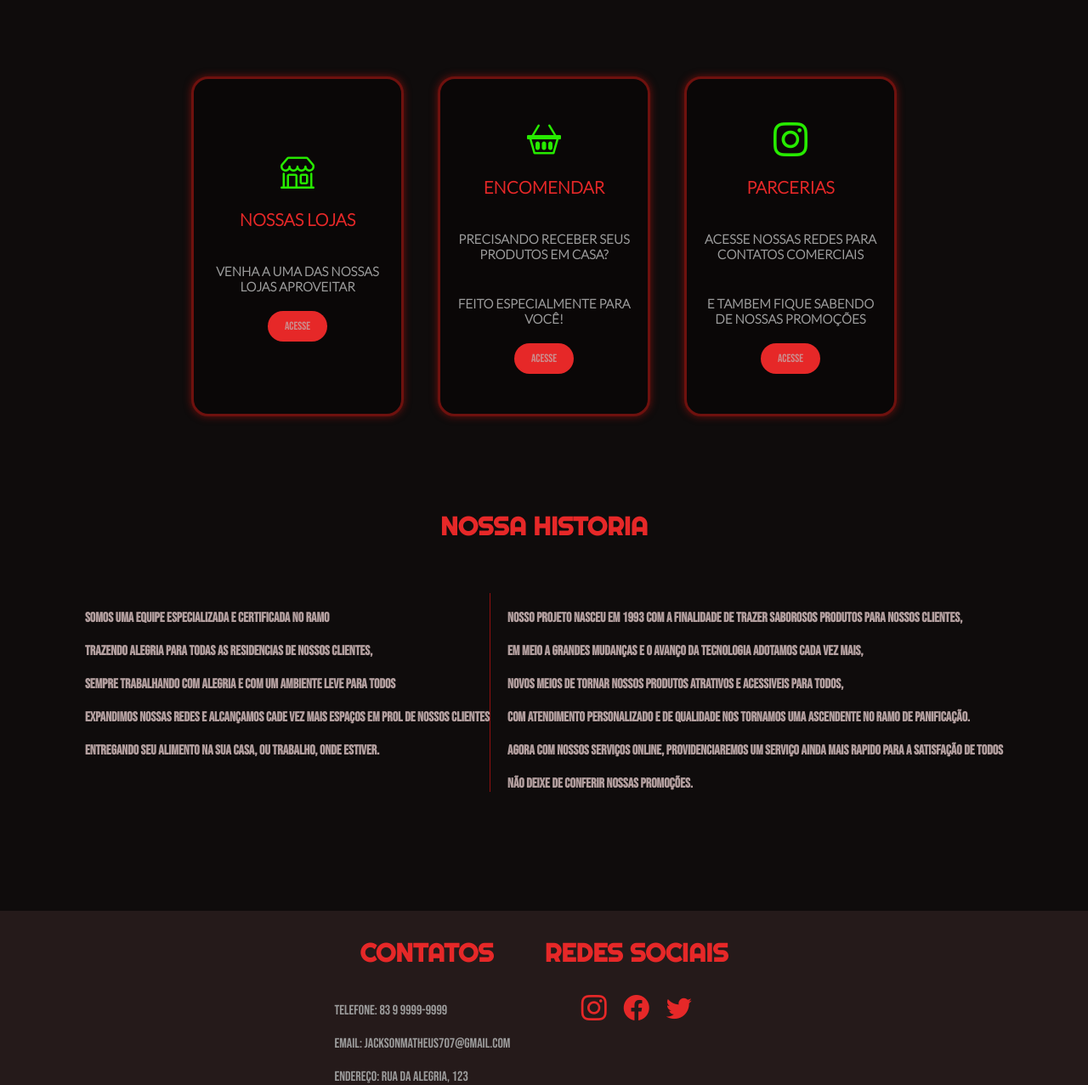
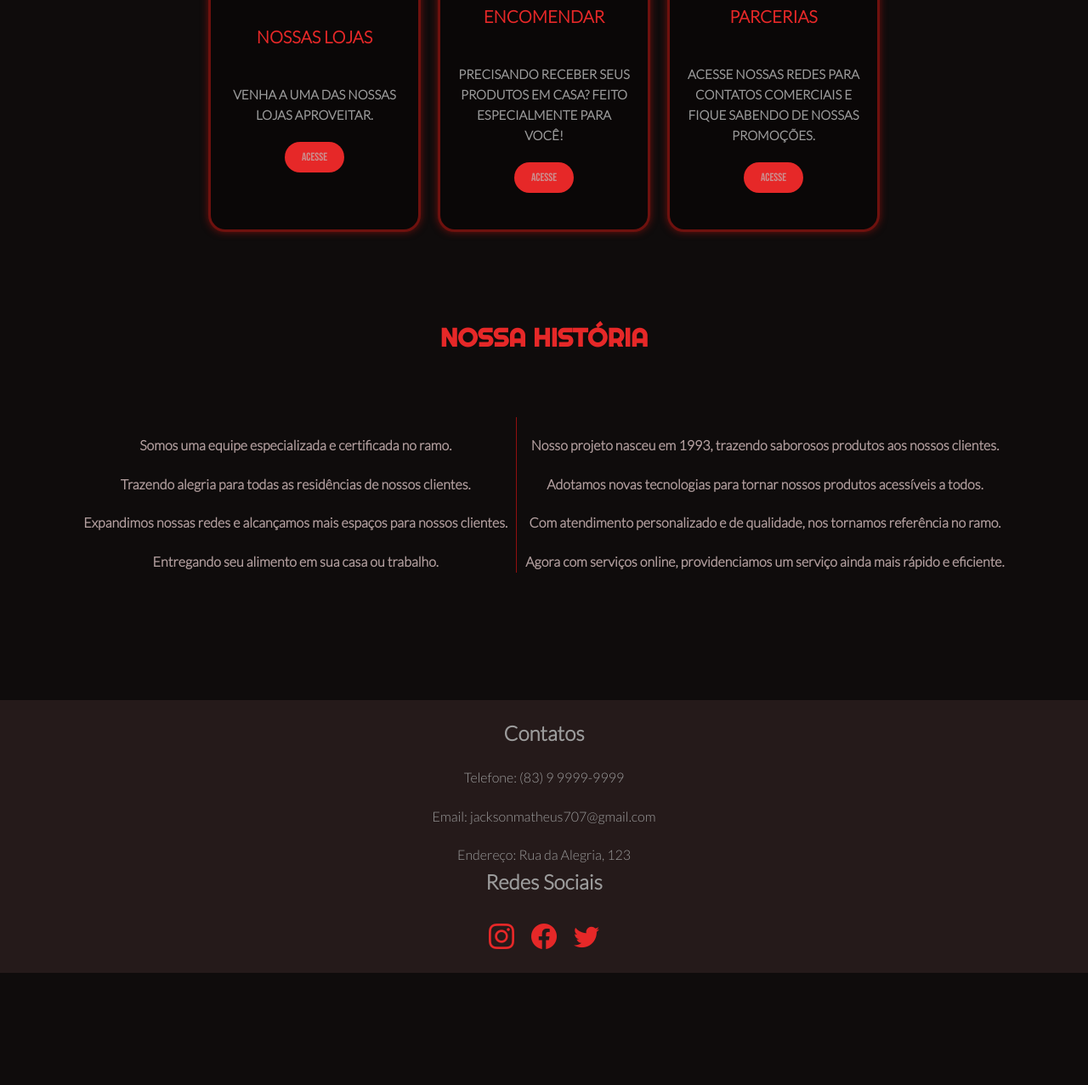
Before and after one commit to jackmath1/projeto-padaria, a plain HTML site: page index.html in a window 1280 px wide. Shown: the part 1142-2419 px from the top of the page at 85% size. After the commit the page ends 2287 px from the top, so only its background shows below. Drawn offline with nearby package versions, Linux system fonts and the light colour scheme; files whose address does not match are found by name.

Commit message:
Add files via upload

```diff
--- a/index.html
+++ b/index.html
@@ -3,8 +3,8 @@
 <head>
     <meta charset="UTF-8">
     <meta name="viewport" content="width=device-width, initial-scale=1.0">
-    <title>padaria gouvea</title>
-    <meta name="description" content="Aqui você encontra os melhores produtos de padaria da regiao de lucena desde tal ano">
+    <title>Padaria Gouvea</title>
+    <meta name="description" content="Aqui você encontra os melhores produtos de padaria da região de Lucena desde tal ano">
     <link rel="stylesheet" href="https://cdn.jsdelivr.net/npm/bootstrap-icons@1.11.3/font/bootstrap-icons.min.css">
     <link rel="stylesheet" href="style.css">
 </head>
@@ -12,108 +12,90 @@
     <header>
         <div class="menu">
             <div class="logo">
-        <span>jck padaria</span>
+                <span>JCK Padaria</span>
             </div>
             <div class="acesso">
                 <nav>
                     <ul>
-            <li><a href="#home">inico</a></li>
-            <li><a href="#about">sobre</a></li>
-            <li><a href="#services">especialidades</a></li>
+                        <li><a href="#home">Início</a></li>
+                        <li><a href="#about">Sobre</a></li>
+                        <li><a href="#services">Especialidades</a></li>
                         <li><a href="#contact">Contato</a></li>
                     </ul>
+                </nav>
             </div>
             <div class="whats">
-
-            <i href="*" class="bi bi-whatsapp"></i>
+                <i href="#" class="bi bi-whatsapp"></i>
             </div>
-    </nav>
         </div>
     </header>
+
     <main>
-
-    <section class="about">
-        <!-- Content for the about section goes here -->
+        <section class="about" id="about">
             <div class="relative">
                 <img class="chamado" src="imagens/padeirologo.png" alt="padeiro">
                 <div class="sobre">
-        <h1 class="titulo">jck padaria</h1>
-     <P>bem vindos a sua padaria do futuro</P>
-     <p>aqui voce irá encontrar os melhore produtos,</p>
-        <p>com a melhor qualidade e o melhor preço.</p>
-        <p>venha nos visitar e se surpreenda com a qualidade!</p>
-        <button class="produtos">nossos produtos</button>
+                    <h1 class="titulo">JCK Padaria</h1>
+                    <p>Bem-vindos à sua padaria do futuro!</p>
+                    <p>Aqui você irá encontrar os melhores produtos, com a melhor qualidade e o melhor preço.</p>
+                    <p>Venha nos visitar e se surpreenda com a qualidade!</p>
+                    <button class="produtos">Nossos Produtos</button>
                 </div>
             </div>
         </section>
-<section>
+
+        <section class="venda">
             <div class="produto-venda">
                 <div class="product-card">
                     <i class="bi bi-shop"></i>
                     <h2>Nossas Lojas</h2>
-    <p>venha a uma das nossas lojas aproveitar</p>
-    <button>acesse</button>
+                    <p>Venha a uma das nossas lojas aproveitar.</p>
+                    <button>Acesse</button>
                 </div>
 
                 <div class="product-card">
                     <i class="bi bi-basket2"></i>
-    <h2>encomendar</h2>
-    <p>Precisando receber seus produtos em casa?</p>
-    <p>feito especialmente para você!</p>
-    <button>acesse</button>
-
+                    <h2>Encomendar</h2>
+                    <p>Precisando receber seus produtos em casa? Feito especialmente para você!</p>
+                    <button>Acesse</button>
                 </div>
 
                 <div class="product-card">
                     <i class="bi bi-instagram"></i>
                     <h2>Parcerias</h2>
-    <p>acesse nossas redes para contatos comerciais</p>
-    <p>e tambem fique sabendo de nossas promoções</p>
-    <button>acesse</button>
+                    <p>Acesse nossas redes para contatos comerciais e fique sabendo de nossas promoções.</p>
+                    <button>Acesse</button>
                 </div>
-</div>
-
-
-</section>
-
-    <section class="services">
-        <!-- Content for the services section goes here -->
-
-
-        <h4>nossa historia</h4>
-        <div class="historia">
-
-        <div class="metatxt1">
-        <p>somos uma equipe especializada e certificada no ramo</p>
-        <p>trazendo alegria para todas as residencias de nossos clientes,</p>
-        <p>sempre trabalhando com alegria e com um ambiente leve para todos</p>
-        <p>expandimos nossas redes e alcançamos cade vez mais espaços em prol de nossos clientes</p>
-        <p> entregando seu alimento na sua casa, ou trabalho, onde estiver.</p>
-    </div>
-    <div class="metatxt2">
-   <p>nosso projeto nasceu em 1993 com a finalidade de trazer saborosos produtos para nossos clientes,</p>
-    <p>em meio a grandes mudanças e o avanço da tecnologia adotamos cada vez mais,</p>
-    <p>novos meios de tornar nossos produtos atrativos e acessiveis para todos,</p>
-    <p>com atendimento personalizado e de qualidade nos tornamos uma ascendente no ramo de panificação.</p>
-    <p>agora com nossos serviços online, providenciaremos um serviço ainda mais rapido para a satisfação de todos</p>
-        <p>não deixe de conferir nossas promoções.</p>
-    </div>
-
-
-
-
             </div>
         </section>
 
-<footer>
+        <section class="services" id="services">
+            <h4>Nossa História</h4>
+            <div class="historia">
+                <div class="metatxt1">
+                    <p>Somos uma equipe especializada e certificada no ramo.</p>
+                    <p>Trazendo alegria para todas as residências de nossos clientes.</p>
+                    <p>Expandimos nossas redes e alcançamos mais espaços para nossos clientes.</p>
+                    <p>Entregando seu alimento em sua casa ou trabalho.</p>
+                </div>
+                <div class="metatxt2">
+                    <p>Nosso projeto nasceu em 1993, trazendo saborosos produtos aos nossos clientes.</p>
+                    <p>Adotamos novas tecnologias para tornar nossos produtos acessíveis a todos.</p>
+                    <p>Com atendimento personalizado e de qualidade, nos tornamos referência no ramo.</p>
+                    <p>Agora com serviços online, providenciamos um serviço ainda mais rápido e eficiente.</p>
+                </div>
+            </div>
+        </section>
+    </main>
+        <footer id="contact">
             <div class="contato">
-        <h2>contatos</h2>
-        <p>telefone: 83 9 9999-9999</p>
-        <p>email: jacksonmatheus707@gmail.com</p>
-        <p>endereço: rua da alegria, 123</p>
+                <h2>Contatos</h2>
+                <p>Telefone: (83) 9 9999-9999</p>
+                <p>Email: jacksonmatheus707@gmail.com</p>
+                <p>Endereço: Rua da Alegria, 123</p>
             </div>
             <div class="redes">
-        <h2>redes sociais</h2>
+                <h2>Redes Sociais</h2>
                 <div class="social">
                     <i class="bi bi-instagram"></i>
                     <i class="bi bi-facebook"></i>
@@ -122,8 +104,7 @@
             </div>
         </footer>
 
-</main>
+
+    <script src="./function.js"></script>
 </body>
-<script src="./function.js"></script>
-
 </html>
--- a/style.css
+++ b/style.css
@@ -2,158 +2,166 @@
 @import url('https://fonts.googleapis.com/css2?family=Righteous&display=swap');
 @import url('https://fonts.googleapis.com/css2?family=Lato:wght@300&display=swap');
 
-*{
+* {
     margin: 0;
     padding: 0;
     box-sizing: border-box;
 }
 
-
-
 body {
-    font-family: 'Bebas Neue', cursive;
+    font-family: 'Segoe UI', Tahoma, Geneva, Verdana, sans-serif;
     background-color: #0f0c0c;
-  max-width: 1280px;
-
+    margin: 0 auto;
+    color: #9c9c9c;
+    font-size: 16px;
+    line-height: 1.6;
+    font-family: 'Lato', sans-serif;
+    font-weight: 300;
+    text-align: center;
+    width: 100%;
+}
+span {
+    font-family: 'lato', sans-serif;
+    color: #e62828;
+    font-size: 30px;
+    font-weight: 800;
+    text-transform: uppercase ;
 
 }
-
 
 a {
     text-decoration: none;
     color: #9c9c9c;
     text-transform: uppercase;
 }
+
 ul {
     list-style: none;
     display: flex;
     gap: 20px;
+    justify-content: center;
+    align-items: center;
 }
+
 .menu {
     display: flex;
     justify-content: space-between;
     align-items: center;
     height: 100px;
     background-color: #251a1a;
-    padding: 30px 50px;
+    padding: 0 20px;
 }
+
 .whats i {
     color: #d32e2e;
     width: 150px;
+}
 
-
-}
-.whats i:hover{
+.whats i:hover {
     color: #911010;
     transition: color 0.5s ease;
 }
+
 button {
-    background-color: #e62828;;
+    background-color: #e62828;
     color: #cc8f8f;
     border: none;
     padding: 10px 20px;
    cursor: pointer;
     border-radius: 20px;
-    font-family: 'bebas neue', cursive;
-
-
-
+    font-family: 'Bebas Neue', cursive;
 
 }
+
 button:hover {
     background-color: #af3535;
-transition: color 2.5s ease;
+    transition: background-color 0.5s ease;
+}
 
-
-}
 a:hover {
     color: #911010;
     transition: color 0.5s ease;
+}
 
+/* MAIN STYLES */
+main {
+    display: flex;
+    flex-direction: column;
+    align-items: center;
+    width: 100%;
+    gap: 50px; /* Espaçamento entre as seções */
+    padding: 50px 0;
 }
+
+/* SECTIONS */
+section {
+    display: flex;
+    flex-direction: column;
+    align-items: center;
+    justify-content: center;
+    width: 100%;
+    margin-bottom: 50px;
+}
+
 .about {
     display: flex;
     justify-content: space-between;
     align-items: center;
-   margin-bottom: 80px;
-   padding: 100px;
+    width: 100%;
+    padding: 50px;
+}
 
-
-
-}
 .chamado {
     width: 380px;
     padding: 40px;
     border-radius: 50%;
     animation: float 2s ease-in-out infinite;
+}
 
-}
 .sobre {
     font-weight: 800;
     font-size: 26px;
     color: rgb(179, 159, 159);
+    text-align: center  ;
+}
 
-}
-.titulo{
+.titulo {
     font-size: larger;
     text-transform: uppercase;
     color: #e62828;
 }
+
 p {
     padding-top: 10px;
     margin-top: 10px;
 }
-.produtos{
-    margin-top: 40px;
+
+.venda, .services {
+    display: flex;
+    justify-content: center;
+    width: 100%;
+    padding: 0 20px;
 }
-h4{
-color: #e62828;
-font-size: 60px;
-justify-content: center;
-text-align: center;
-}
-   main {
+
+.produto-venda {
     display: flex;
-    align-items: center;
     flex-wrap: wrap;
     justify-content: center;
-    gap: 60px;
-    margin-top: 70px;}
-
-
-
-
-.historia {
-    font-weight: 800;
-    display: flex;
-    font-size: 16px;
-    color: rgb(179, 159, 159);
-    justify-content: space-between;
-    padding: 20px;
     gap: 20px;
-    margin: 40px;
-
-}
-.metatxt1{
-    border-right: #911010 1px solid;
 }
 
-.product-card{
-
-    border: #6e110e 3px solid  ;
+.product-card {
+    border: #6e110e 3px solid;
     padding: 20px;
     border-radius: 20px;
-    margin: 20px;
+    background-color: #0a0707;
+    color: #9c9c9c;
+    width: 250px;
+    height: 400px;
     display: flex;
     flex-direction: column;
     align-items: center;
     justify-content: center;
-
-    background-color: #0a0707;
-    color: #9c9c9c;
-
-    width: 250px;
-    height: 400px;
     gap: 20px;
     text-align: center;
     font-family: 'Lato', sans-serif;
@@ -161,34 +169,76 @@ text-align: center;
     font-weight: 600;
     text-transform: uppercase;
     box-shadow: 0 0 10px #6e110e;
-    transition: transform 0.5s
+    transition: transform 0.5s, box-shadow 0.5s;
 }
 
 .product-card:hover {
     transform: scale(1.1);
-    transition: transform 0.5s;
     box-shadow: 0 0 20px #6e110e;
 }
-.produto-venda{
-    display: flex;
-    justify-content: space-between;
-    color: rgb(179, 159, 159);
 
-
-
-
-
-}
-.product-card h2{
+.product-card h2 {
     color: #e62828;
     font-size: 20px;
+}
 
-}
-.product-card i{
+.product-card i {
     color: #27eb00;
     font-size: 40px;
 }
 
+.services h4, .services .historia h4 {
+    font-family: 'Righteous', cursive;
+    font-size: 30px;
+    color: #e62828;
+    text-transform: uppercase;
+}
+
+.historia {
+    display: flex;
+    justify-content: space-between;
+    align-items: center;
+    gap: 10px; /* Diminuído o gap entre os blocos */
+    padding: 50px;
+    margin-top: 20px; /* Reduzido o espaçamento superior */
+    font-weight: 800;
+    font-size: 16px;
+    color: rgb(179, 159, 159);
+    text-align: center;
+}
+
+.metatxt1 {
+    border-right: 1px solid #911010;
+    padding-right: 10px; /* Reduzido o padding interno */}
+
+footer {
+    display: flex;
+    flex-direction: column;
+    align-items: center;
+    background-color: #251a1a;
+    color: #9c9c9c;
+    width: 100%;
+    padding: 20px;
+}
+
+.social {
+    display: flex;
+    justify-content: center;
+    gap: 20px;
+    margin-top: 20px;
+    color: #e62828;
+}
+
+.social i {
+    font-size: 30px;
+}
+
+.social i:hover {
+    color: #911010;
+    transition: color 0.5s ease;
+}
+
+/* FLOAT ANIMATION */
 @keyframes float {
     0% {
         transform: translateY(0px);
@@ -201,110 +251,69 @@ text-align: center;
     }
 }
 
+/* MEDIA QUERIES */
+@media screen and (max-width: 768px) {
+     span{
+        font-size: 25px;
+       font-weight: 900;
 
-span {
-    font-family: 'Righteous', cursive;
-    font-size: 30px;
-    color: #e62828;
-    text-transform: uppercase;
-    margin-top: 20px;
     }
- .services h4 {
-    font-family: 'Righteous', cursive;
-    font-size: 30px;
-    color: #e62828;
-    text-transform: uppercase;
-    margin: 30px;   }
+    .menu {
+        flex-direction: column;
+     gap: 10px;
+       padding: 20px;
+    }
 
-    .social {
+    .acesso {
+        display: none;
+    }
+
+    .chamado {
+        display: none;
+    }
+
+    .produto-venda {
+        flex-direction: column;
+    }
+
+    .product-card {
+        width: 80%;
         display: flex;
+        flex-direction: column;
+        align-items: center;
         justify-content: center;
         gap: 20px;
-        margin-top: 20px;
-        color: #e62828;
+        text-align: center;
+        font-family: 'Lato', sans-serif;
+        font-size: 15px;
+        font-weight: 600;
+        text-transform: uppercase;
+        margin: 0 auto; /* Centraliza os cards */
     }
-    .social i:hover{
-        color: #911010;
-        transition: color 0.5s ease;
+    .product-card:hover {
+       text-decoration: none;
     }
-    .social i {
-        font-size: 30px;
+
+    .historia {
+        flex-direction: column;
+       padding: 40px;
+        align-items: center;
     }
-   footer h2 {
-        font-family: 'Righteous', cursive;
-        font-size: 30px;
-        color: #e62828;
-        text-transform: uppercase;
-        margin: 30px;
+
+    .metatxt1 {
+        border-right: none;
     }
+
     footer {
-        display: flex;
-        background-color: #251a1a;
-        color: #9c9c9c;
-        width: 100%;
-        height: 100%;
-       justify-content: center;
-       align-items: space-between;
-        margin-top: 20px;
-    }
-    @media screen and (max-width: 768px) {
-        .menu {
         flex-direction: column;
         gap: 20px;
-            padding: 20px;
-
-
+        padding: 10px;
     }
-      .acesso {
-           display: none;
+    .whats i {
+        color: #d32e2e;
+        padding: 40px;
+        margin-bottom: 10px;
 
     }
 
-
-        .chamado {
-          display: none;
-
 }
-
-        main {
-            gap: 40px;
-          }
-
-            .sobre {
-            font-size: 20px;
-            }
-
-
-            .product-card {
-                width: 50%;
-            }
-
-        .produto-venda {
-            display: flex;
-            flex-direction: column;
-            text-align: center;
-            justify-content: center;
-            align-items: center;
-        }
-        .produto-venda i {
-            font-size: 30px;
-        }
-        .historia {
-            flex-direction: column;
-            padding: 20px;
-            align-items: center;
-            font-size: 15px;
-        }
-        .metatxt1 {
-            border-right: none;
-        }
-        footer {
-            flex-direction: column;
-            gap: 20px;
-            padding: 20px;
-            align-items: center;
-            font-size: 15px;
-        }
-
-
-        }
```
Also changed, not shown: script.js (added). Lines whose indentation alone changed are shown as unchanged.
